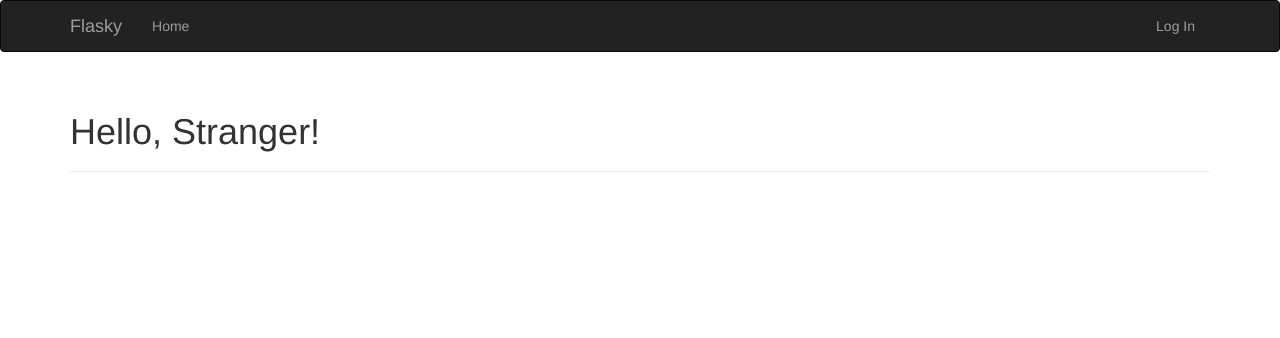
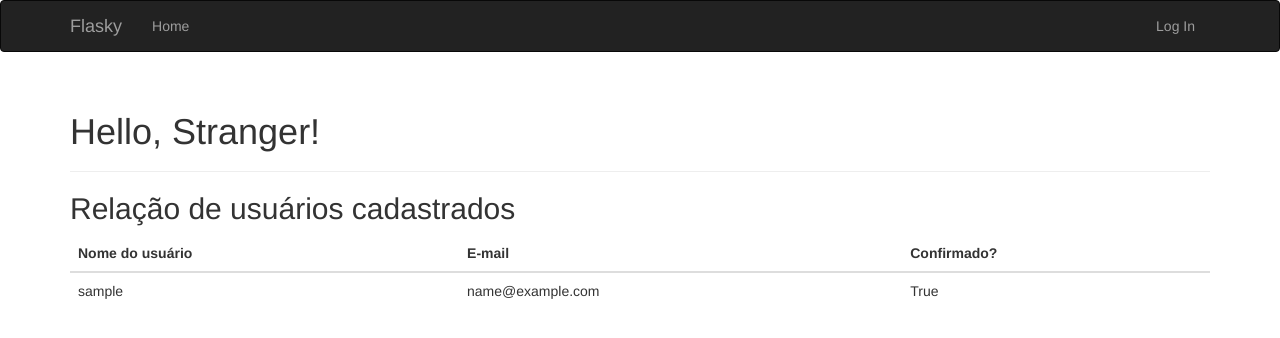
Before and after one commit to martiniheitor/PTBDSWS, a Flask app: template app/templates/index.html in a window 1280 px wide. Shown: the top 338 px of the page. Run offline with Flask 3, Linux system fonts and the light colour scheme; the template is opened without the code that fills it: values that come from a table or form of the project are taken from there, others are empty; tables that the repository leaves empty hold one stand-in row (values such as "Sample post"); some libraries are stand-ins or nearby versions.

Commit message:
Semana 16

```diff
--- a/app/__init__.py
+++ b/app/__init__.py
@@ -27,13 +27,9 @@ def create_app(config_name):
     db.init_app(app)
     login_manager.init_app(app)
 
-    # Importar views ANTES de registrar o blueprint
-    from .main import views
-
     from .main import main as main_blueprint
     app.register_blueprint(main_blueprint)
 
-    # Auth blueprint
     from .auth import auth as auth_blueprint
     app.register_blueprint(auth_blueprint, url_prefix='/auth')
 
--- a/app/templates/index.html
+++ b/app/templates/index.html
@@ -6,4 +6,25 @@
 <div class="page-header">
     <h1>Hello, {% if current_user.is_authenticated %}{{ current_user.username }}{% else %}Stranger{% endif %}!</h1>
 </div>
+<h2>Relação de usuários cadastrados</h2>
+
+<table class="table">
+    <thead>
+        <tr>
+            <th>Nome do usuário</th>
+            <th>E-mail</th>
+            <th>Confirmado?</th>
+        </tr>
+    </thead>
+    <tbody>
+        {% for u in usuarios %}
+        <tr>
+            <td>{{ u.username }}</td>
+            <td>{{ u.email }}</td>
+            <td>{{ u.confirmed }}</td>
+        </tr>
+        {% endfor %}
+    </tbody>
+</table>
+
 {% endblock %}
```
Also changed, not shown: app/main/views.py (+5 -2 lines), data-dev.sqlite (added).
